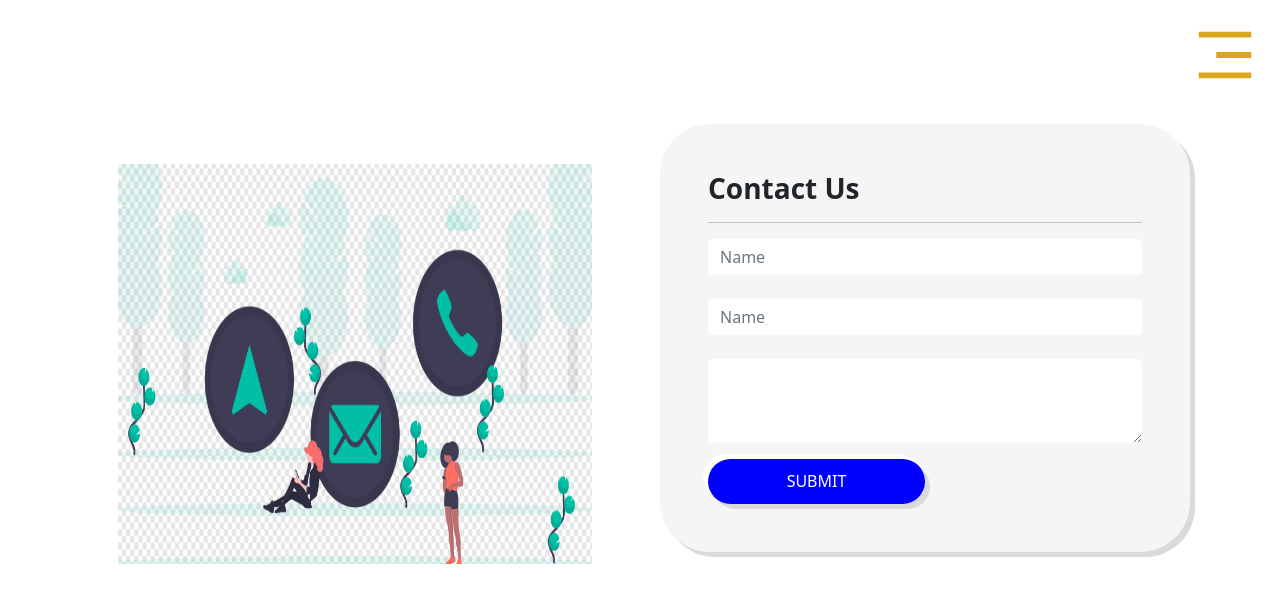
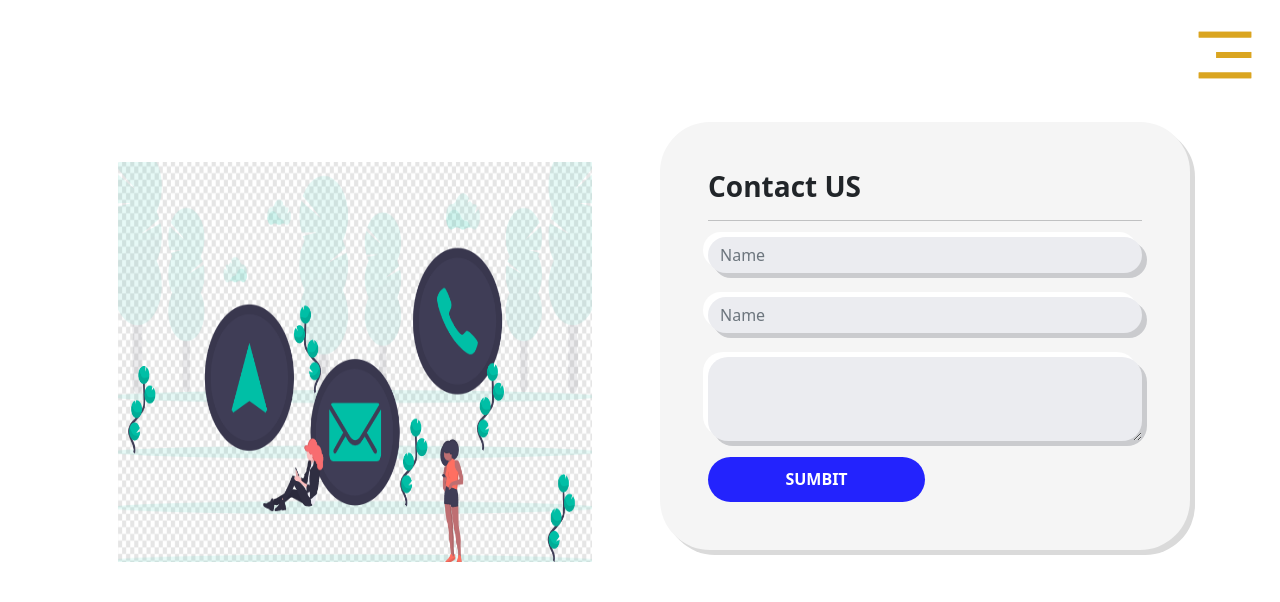
Before and after one commit to UshaKhadkaKapan/realPortfolio, a React (Create React App) app: page /contact in a window 1280 px wide. Shown: the top 602 px of the page. Built offline with nearby package versions, Linux system fonts and the light colour scheme.

Commit message:
error fixed

```diff
--- a/src/pages/Contact.js
+++ b/src/pages/Contact.js
@@ -7,7 +7,41 @@ const Contact = () => {
   return (
     <div>
       <Header />
-      <div className="container contact mt-5">
+
+      <div>
+        <Header />
+        <div className="container contact mt-3">
+          <div className="row pt-5">
+            <div className="col-md-6 p-5">
+              <img src="./contactus.PNG" alt="" />
+            </div>
+            <div className="col-md-6">
+              <div className="contact-form m-2 p-5 n-box2">
+                <h3 className="font-bold">Contact US</h3>
+
+                <hr />
+                <input
+                  type="text"
+                  className="form-control"
+                  placeholder="Name"
+                />
+                <br />
+                <input
+                  type="text"
+                  className="form-control"
+                  placeholder="Name"
+                />
+                <br />
+
+                <textarea className="form-control" rows={3} defaultValue={""} />
+
+                <button className="primary-button mt-3 ">SUMBIT</button>
+              </div>
+            </div>
+          </div>
+        </div>
+      </div>
+      {/* <div className="container contact mt-5">
         <div className="row pt-5">
           <div className="col-md-6 p-5">
             <img src="./contactus.PNG" alt="" />
@@ -25,7 +59,7 @@ const Contact = () => {
             </div>
           </div>
         </div>
-      </div>
+      </div> */}
     </div>
   );
 };
--- a/src/styles/header-footer.css
+++ b/src/styles/header-footer.css
@@ -1,4 +1,4 @@
-.menu-icon {
+/* .menu-icon {
   color: goldenrod;
   font-size: 70px;
   margin: 20px;
@@ -138,4 +138,161 @@ textarea {
     padding: 15px !important;
     margin: 15px;
   }
+} */
+
+.menu-icon {
+  color: goldenrod;
+  font-size: 70px;
+  margin: 20px;
+  z-index: 3;
+  cursor: pointer;
 }
+
+.show-header {
+  color: white;
+  text-decoration: none;
+  display: flex;
+  flex-direction: column;
+  align-items: center;
+  justify-content: center;
+  position: fixed;
+  top: 0;
+  right: 0;
+  background-color: #001220;
+  opacity: 0.95;
+  height: 65vh;
+  width: 50%;
+  border-bottom-left-radius: 50%;
+  transition: all 0.5s;
+  overflow: hidden;
+  z-index: 2;
+}
+
+.hide-header {
+  display: flex;
+  flex-direction: column;
+  align-items: center;
+  justify-content: center;
+  color: white;
+  text-decoration: none;
+  overflow: hidden;
+  position: fixed;
+  top: 0;
+  right: 0;
+  height: 0;
+  width: 0;
+  transition: all 0.5s;
+}
+ul li {
+  color: white;
+  list-style: none;
+  margin-top: 25px;
+}
+ul a {
+  color: white;
+  text-decoration: none;
+}
+
+.active {
+  border: 3px solid cyan;
+  padding: 5px;
+  border-radius: 10px;
+}
+.active a {
+  font-weight: bold;
+  color: cyan;
+}
+
+.contact {
+  padding-top: 50px;
+}
+.contact img {
+  height: 50vh;
+  width: 100%;
+}
+
+input,
+textarea {
+  margin-top: 25px;
+  border: none !important;
+  background-color: #ebecf0 !important;
+  background: #ebecf0;
+  box-shadow: 5px 5px 0px #cacbce, -5px -5px 0px #ffffff !important;
+  border-radius: 20px !important;
+}
+.form-control:focus {
+  transform: scale(1.02);
+}
+.form-control {
+  box-shadow: none;
+}
+.contact button {
+  background-color: rgba(0, 0, 255, 0.856);
+  color: white;
+  font-weight: bold;
+}
+
+.footer-content {
+  background-color: #001220;
+  text-align: center;
+  color: #fff;
+}
+
+.footer-icons svg {
+  color: white;
+}
+.footer-icons:hover {
+  color: cyan;
+  transform: scale(1.5);
+  cursor: pointer;
+}
+@media (max-width: 750px) {
+  .show-header {
+    color: white;
+    text-decoration: none;
+    display: flex;
+    flex-direction: column;
+    align-items: center;
+    justify-content: center;
+    position: fixed;
+    top: 0;
+    right: 0;
+    background-color: #001220;
+    opacity: 0.95;
+    height: 100vh;
+    width: 100%;
+    transition: width 0.5s;
+    overflow: hidden;
+    border-bottom-left-radius: 50%;
+    border-top-left-radius: 50%;
+    border-left: 5px solid rgba(255, 255, 255, 0.445);
+    z-index: 2;
+  }
+  .hide-header {
+    display: flex;
+    flex-direction: column;
+    align-items: center;
+    justify-content: center;
+    color: white;
+    text-decoration: none;
+    overflow: hidden;
+    position: fixed;
+    top: 0;
+    right: 0;
+    height: 0;
+    width: 0;
+    transition: all 0s;
+  }
+  .menu-icon {
+    color: goldenrod;
+    font-size: 45px;
+  }
+  .contact {
+    margin-top: 0 !important;
+    padding: 0 !important;
+  }
+  .contact-form {
+    padding: 15px !important;
+    margin: 15px;
+  }
+}
```
